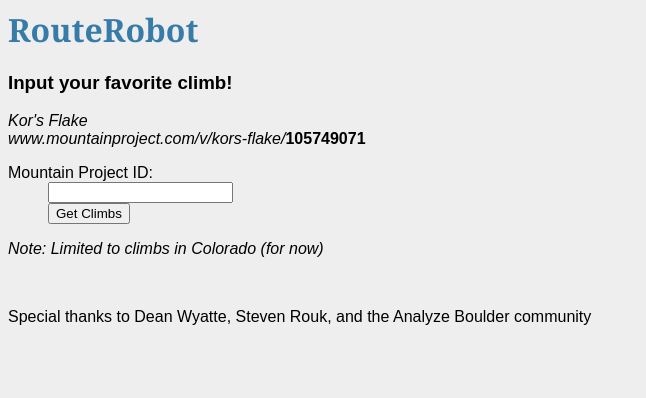
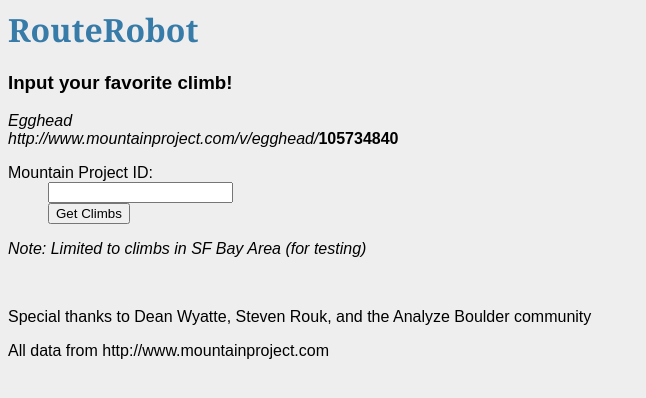
Before and after one commit to TheAdamEvans/route-web, a Flask app: page / in a window 1280 px wide. Shown: the top 398 px of the page, without its empty margins (0-646 px from the left). Run offline with Flask 2, Linux system fonts and the light colour scheme.

Commit message:
Changed example

```diff
--- a/templates/search.html
+++ b/templates/search.html
@@ -1,8 +1,8 @@
 {% extends "layout.html" %}
 {% block body %}
   <h3>Input your favorite climb!</h3>
-  <i>Kor's Flake</i><br>
-  <i>www.mountainproject.com/v/kors-flake/</i><b>105749071</b><br>
+  <i>Egghead</i><br>
+  <i>http://www.mountainproject.com/v/egghead/</i><b>105734840</b><br>
   <form action="{{ url_for('search') }}" method="post">
     <dl>
       <dt>Mountain Project ID:
@@ -10,6 +10,7 @@
       <dd><input type="submit" value="Get Climbs">
     </dl>
   </form>
-  <p><i>Note: Limited to climbs in Colorado (for now)</i></p><br>
+  <p><i>Note: Limited to climbs in SF Bay Area (for testing)</i></p><br>
   <p>Special thanks to Dean Wyatte, Steven Rouk, and the Analyze Boulder community</p>
+  <p>All data from http://www.mountainproject.com</p>
 {% endblock %}
```
